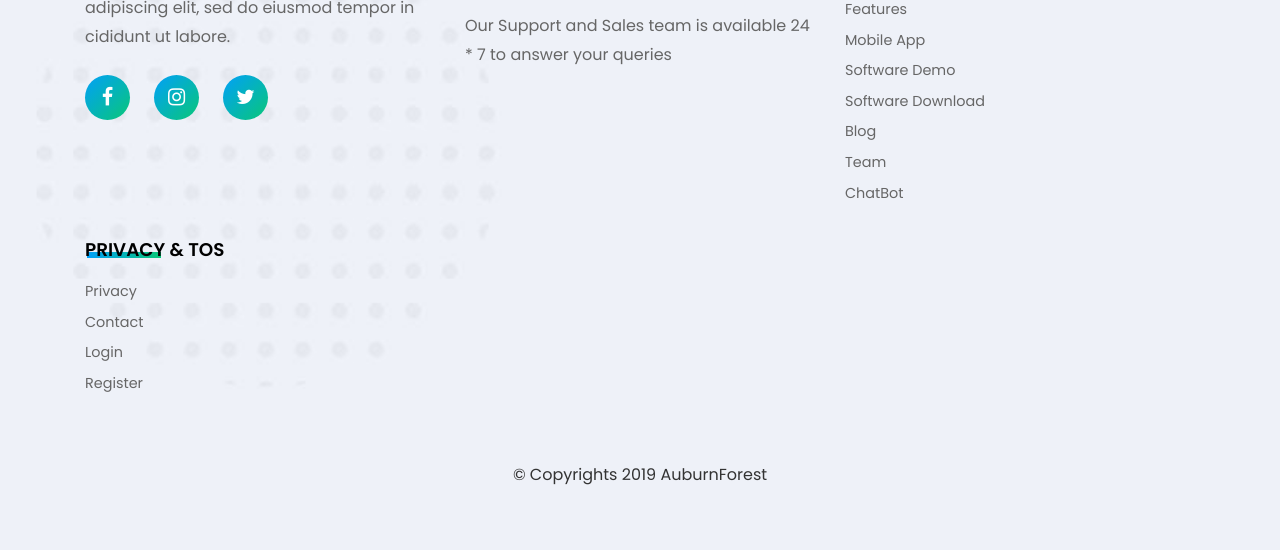
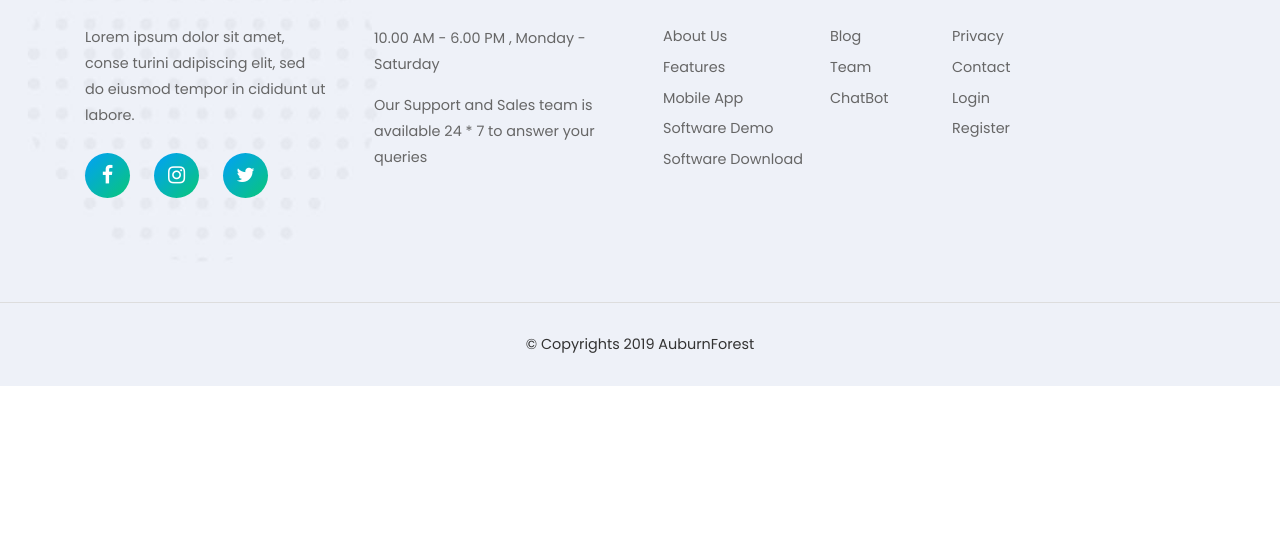
Before and after one commit to front-end-by-rimantas/41-grupe-portfolio-neuron, a website with bundled scripts: page index.html in a window 1280 px wide. Shown: the part 4779-5329 px from the top of the page. After the commit the page ends 5165 px from the top, so only its background shows below. Built offline with nearby package versions, Linux system fonts and the light colour scheme; files whose address does not match are found by name.

Commit message:
Style different breakpoints

```diff
--- a/css/components/footer.css
+++ b/css/components/footer.css
@@ -4,13 +4,17 @@ footer.container {
     background-repeat: no-repeat;
     background-size: cover;
     z-index: -2;
+    padding: 3em 0 0;
+}
+
+footer > .info-columns {
+    display: flex;
+    flex-direction: column;
+    gap: 2em;
 }
 
 footer > .info-columns .single-column {
     position: relative;
-}
-
-.info-columns > .single-column {
     margin-bottom: 2em;
 }
 
@@ -60,6 +64,12 @@ footer > .info-columns .single-column {
     font-size: 0.9em;
     font-weight: 400;
     color: #666;
+    transition: all 0.3s;
+}
+
+.copyright {
+    padding: 2em 0;
+    border-top: 1px solid #ddd;
 }
 
 .copyright > p,
@@ -80,3 +90,49 @@ footer > .info-columns .single-column {
     flex-wrap: wrap;
     gap: 0.6em;
 }
+
+@media (min-width: 992px) {
+    footer.container {
+        padding: 6em 0 0;
+    }
+    footer > .info-columns {
+        flex-direction: row;
+        gap: 1em;
+    }
+
+    .info-columns > .single-column > p,
+    .copyright {
+        font-size: 0.9em;
+    }
+
+    .container > .row.copyright {
+        padding: 0;
+        margin: 5em 0 0;
+        width: 100%;
+    }
+
+    .container > .copyright > .col-12 {
+        padding: 2em 0;
+        margin-top: 0;
+    }
+
+    .footer-logo {
+        margin-bottom: 1.5em;
+    }
+
+    .footer-title {
+        font-size: 1.2em;
+        margin-bottom: 2em;
+    }
+
+    .page-links {
+        display: flex;
+        flex-direction: column;
+        flex-wrap: wrap;
+        max-height: 170px;
+    }
+    .footer-title.title-bg::after {
+        width: 3.5em;
+        top: 0.8em;
+    }
+}
```
